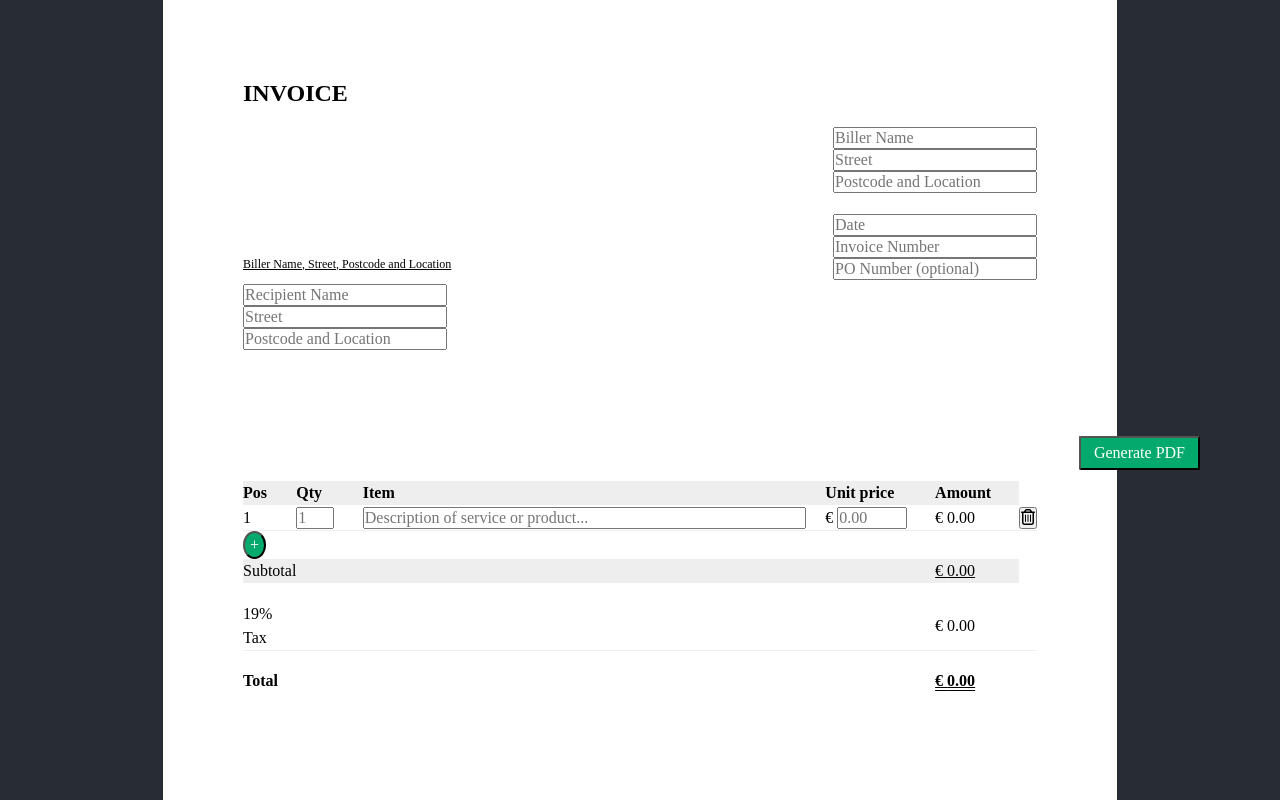
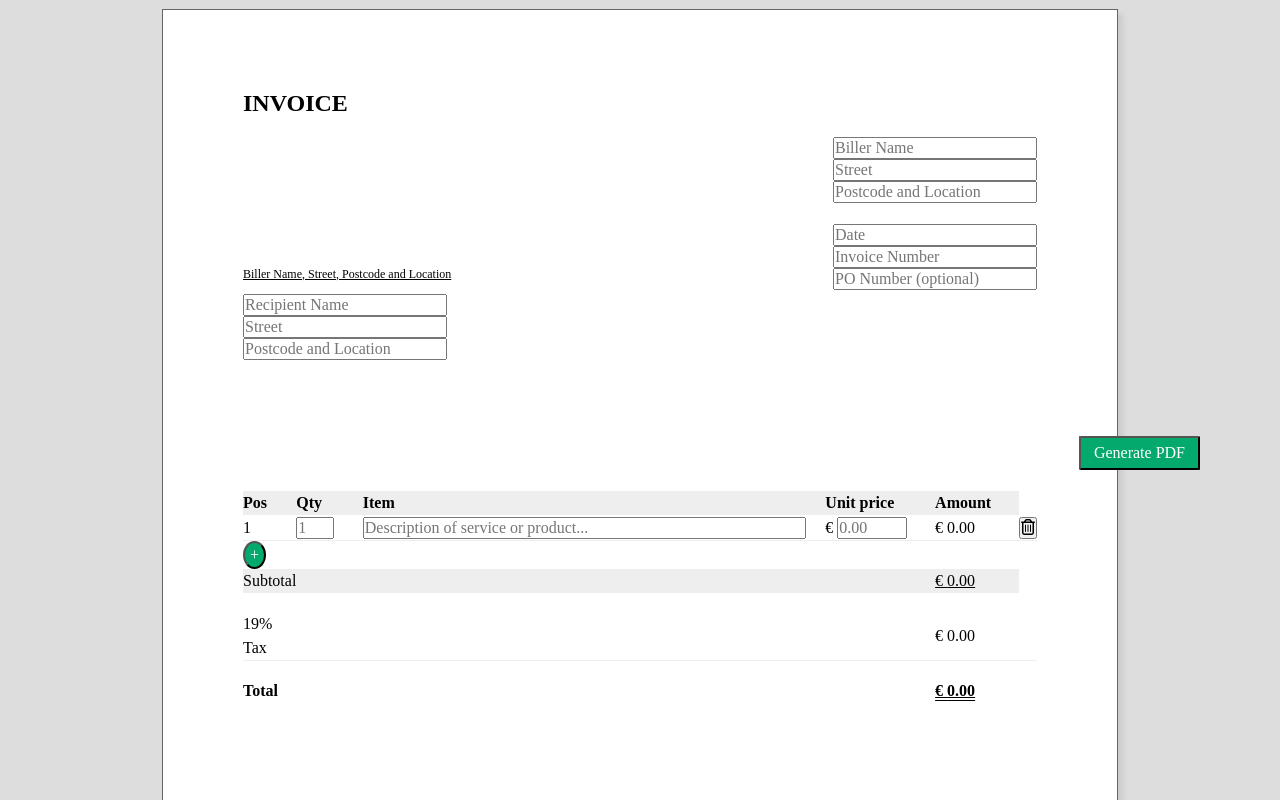
Before and after one commit to hkuennen/gener8invoice, a React (Create React App) app: page / in a window 1280 px wide. Shown: the top 800 px of the page. Built offline with nearby package versions, Linux system fonts and the light colour scheme; the HTML template or start-up script is replaced by a standard one; a web font is replaced by a local one.

Commit message:
page background changed and shadow added

```diff
--- a/src/App.css
+++ b/src/App.css
@@ -3,7 +3,9 @@
 }
 
 .wrapper {
-  background-color: #282c34;
+  background-color: #DDDDDD;
+  /* background-color: #7FA4A8; */
+  margin: 9px;
 }
 
 .page {
@@ -12,6 +14,8 @@
   margin: 0 auto;
   padding: 80px;
   background-color: #FFFFFF;
+  border: solid 0.75px #666666;
+  box-shadow: 5px 5px 5px #CCCCCC;
 }
 
 .button {
@@ -24,6 +28,7 @@
   padding: 6px 13px;
   color: white;
   background-color: #04AA6D;
+  /* background-color: #9EC083; */
   border-radius: 2%;
 }
 
--- a/src/components/InvoicePositions.css
+++ b/src/components/InvoicePositions.css
@@ -54,6 +54,7 @@ tr {
   padding: 3px 5px;
   color: white;
   background-color: #04AA6D;
+  /* background-color: #9EC083; */
   border-radius: 50%;
 }
 
--- a/src/index.css
+++ b/src/index.css
@@ -2,6 +2,7 @@
 
 body {
   margin: 0;
+  background-color: #DDDDDD;
   font-family: 'CMU Bright', -apple-system, BlinkMacSystemFont, 'Segoe UI', 'Roboto', 'Oxygen',
     'Ubuntu', 'Cantarell', 'Fira Sans', 'Droid Sans', 'Helvetica Neue',
     sans-serif;
```
